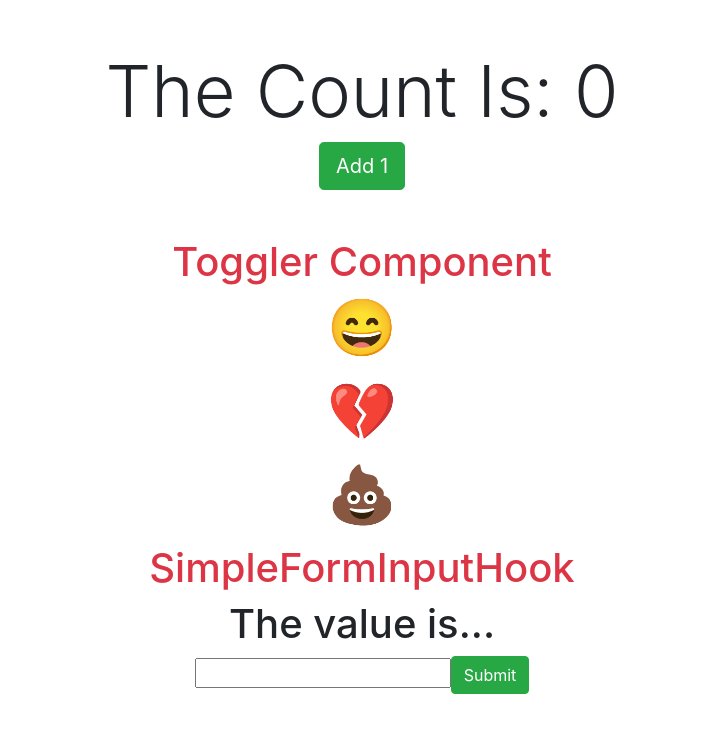
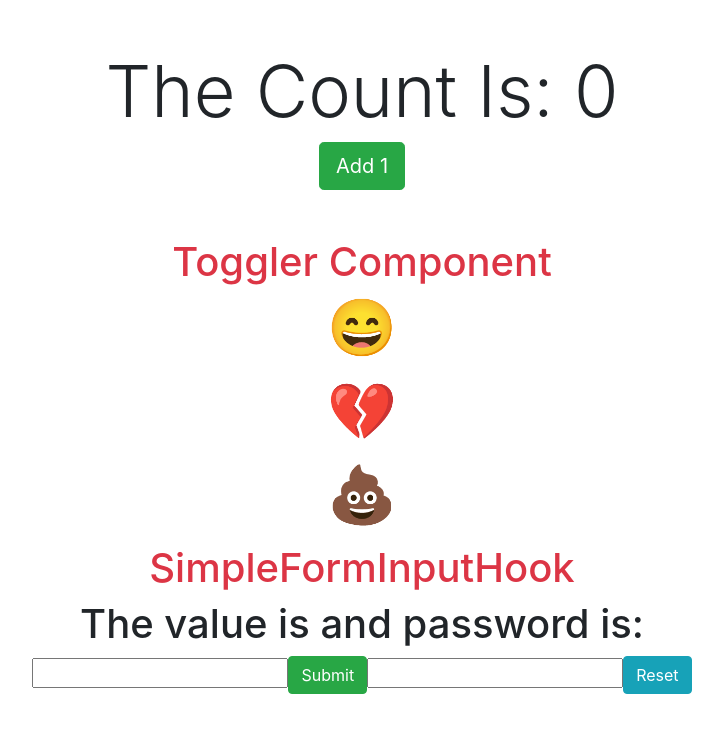
Before and after one commit to xaviguasch/hooks-react-mini-demo-app, a React (Create React App) app: page / in a window 1280 px wide. Shown: the top 732 px of the page, without its empty margins (278-1001 px from the left). Built offline with nearby package versions, Linux system fonts and the light colour scheme.

Commit message:
added password input

```diff
--- a/src/SimpleFormInputHook.js
+++ b/src/SimpleFormInputHook.js
@@ -3,14 +3,21 @@ import useInputState from './hooks/useInputState'
 
 const SimpleFormInputHook = () => {
   const [email, updateEmail, resetEmail] = useInputState('')
+  const [password, updatePassword, resetPassword] = useInputState('')
 
   return (
     <div className='container text-center'>
       <h1 className='text-danger'>SimpleFormInputHook</h1>
-      <h1>The value is... {email}</h1>
+      <h1>
+        The value is {email} and password is: {password}
+      </h1>
       <input type='text' value={email} onChange={updateEmail} />
       <button className='btn btn-success' onClick={resetEmail}>
         Submit
+      </button>
+      <input type='password' value={password} onChange={updatePassword} />
+      <button className='btn btn-info' onClick={resetPassword}>
+        Reset
       </button>
     </div>
   )
```
